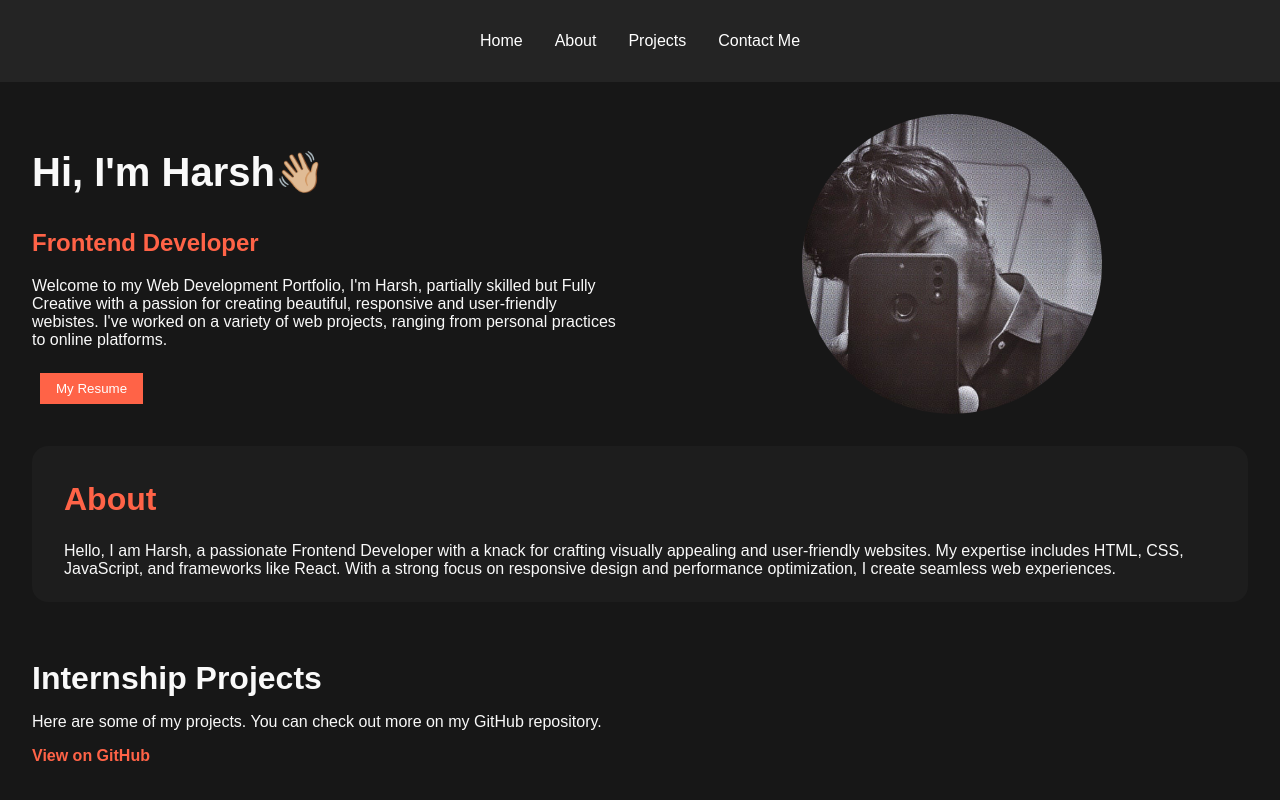
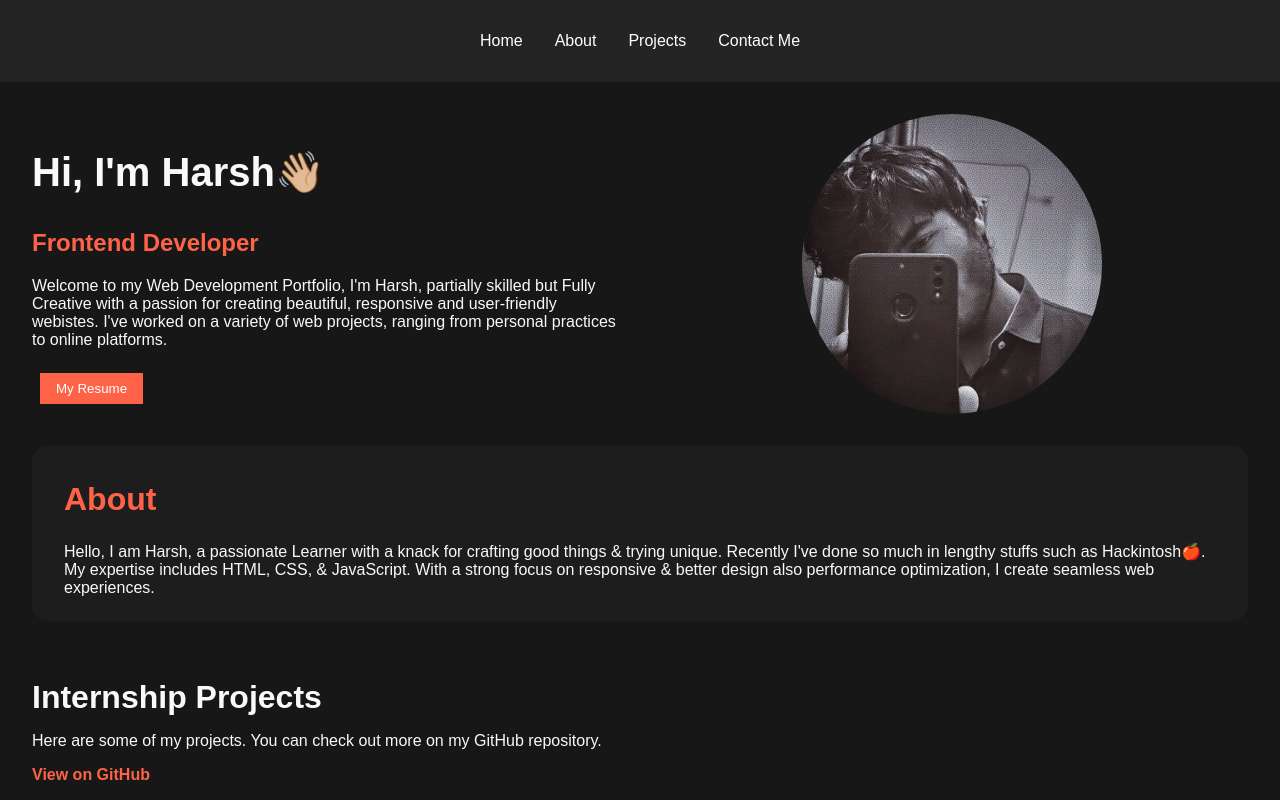
Before and after one commit to Harsh-Mogiya26/CODSOFT, a plain HTML site: page Web-Development {LEVEL-1}/task1/index.html in a window 1280 px wide. Shown: the top 800 px of the page. Drawn offline with Linux system fonts and the light colour scheme.

Commit message:
updatedindex.html

```diff
--- a/Web-Development {LEVEL-1}/task1/index.html
+++ b/Web-Development {LEVEL-1}/task1/index.html
@@ -38,7 +38,7 @@
 
         <section id="about">
             <h2>About</h2>
-            <p>Hello, I am Harsh, a passionate Frontend Developer with a knack for crafting visually appealing and user-friendly websites. My expertise includes HTML, CSS, JavaScript, and frameworks like React. With a strong focus on responsive design and performance optimization, I create seamless web experiences.</p>
+            <p>Hello, I am Harsh, a passionate Learner with a knack for crafting good things & trying unique. Recently I've done so much in lengthy stuffs such as Hackintosh🍎. My expertise includes HTML, CSS, & JavaScript. With a strong focus on responsive & better design also performance optimization, I create seamless web experiences.</p>
         </section>
         <section id="projects">
             <h2>Internship Projects</h2>
```
